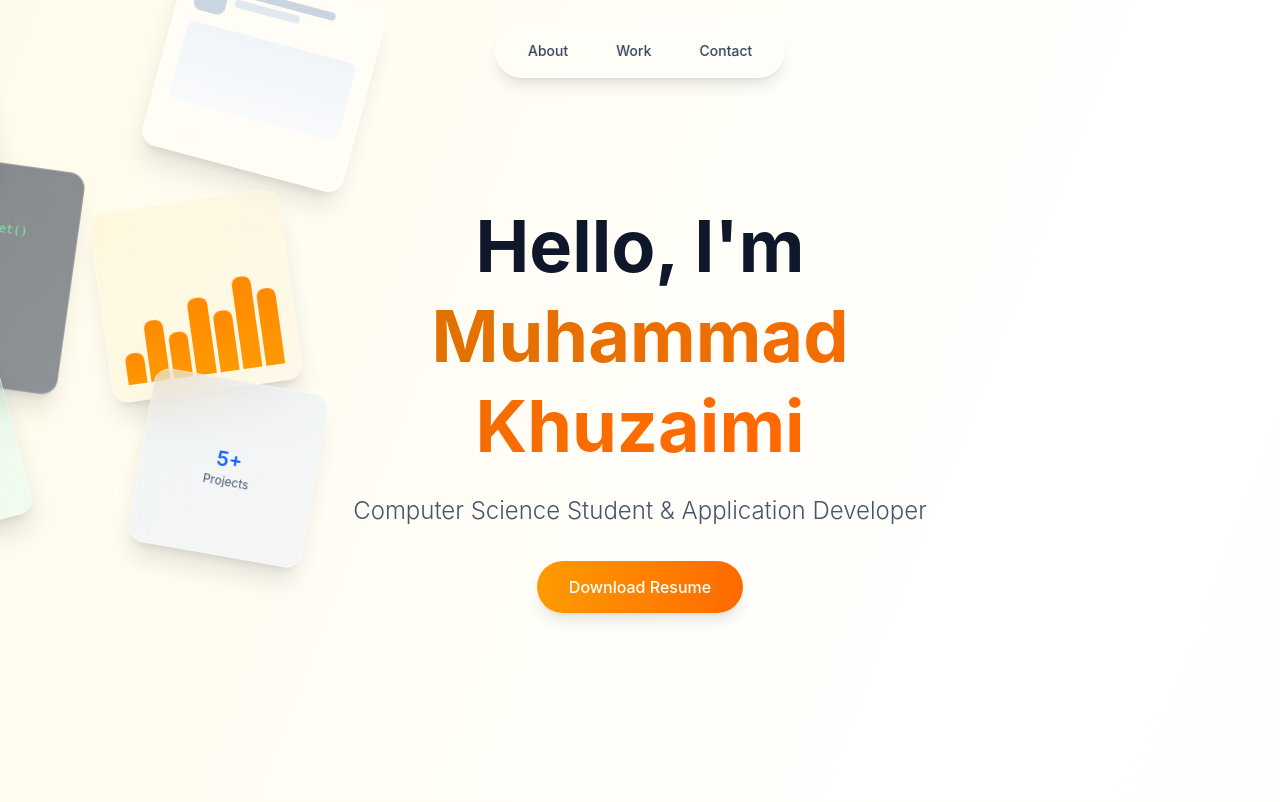
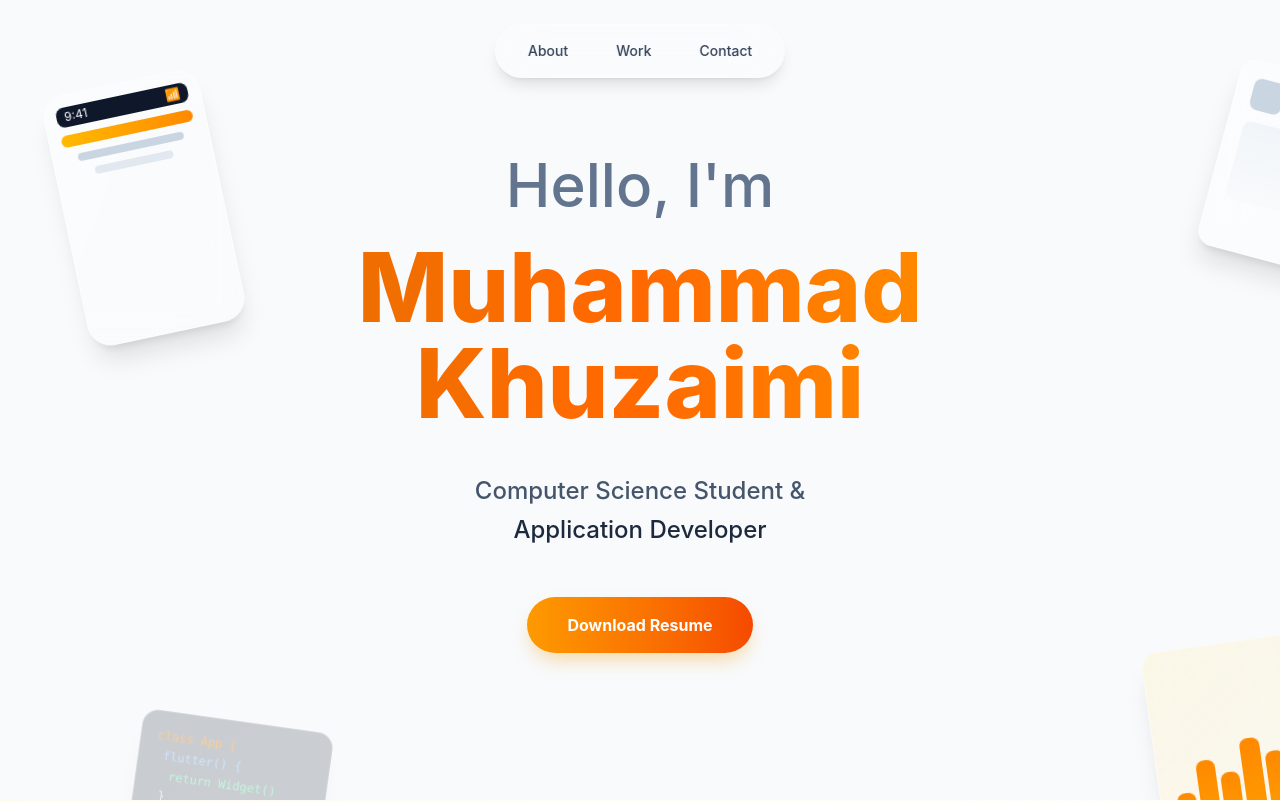
Before and after one commit to mkzbrs/portfolio, a Next.js app: page / in a window 1280 px wide. Shown: the top 802 px of the page. Built offline with nearby package versions, Linux system fonts and the light colour scheme.

Commit message:
fix hero section

```diff
--- a/src/components/Hero.tsx
+++ b/src/components/Hero.tsx
@@ -92,60 +92,67 @@ const GraphCard = ({ delay, rotation, x, y }: { delay: number; rotation: number;
 
 export default function Hero() {
   const handleDownload = () => {
-    window.open("/resume.pdf", "_blank");
   };
 
   return (
-    <section className="relative min-h-screen flex items-center justify-center px-4 sm:px-6 lg:px-8 overflow-hidden">
-      {/* Floating cards positioned absolutely */}
-      <div className="absolute inset-0 pointer-events-none">
-        {/* Top left cards */}
-        <MobileAppCard delay={0.3} rotation={-12} x={-180} y={-60} />
-        <CodeSnippetCard delay={0.4} rotation={8} x={-120} y={160} />
+    <section className="relative min-h-screen flex items-center justify-center px-4 sm:px-6 lg:px-8 overflow-hidden bg-slate-50">
 
-        {/* Top right cards */}
-        <WireframeCard delay={0.5} rotation={15} x={160} y={-20} />
-        <GraphCard delay={0.6} rotation={-8} x={100} y={200} />
-
-        {/* Bottom left cards */}
+      {/* 1. Animated Mesh Gradient*/}
+      <div className="absolute inset-0 overflow-hidden -z-10">
         <motion.div
-          initial={{ opacity: 0, scale: 0.8 }}
-          animate={{ opacity: 1, scale: 1 }}
-          transition={{ delay: 0.35, duration: 0.6 }}
-          whileHover={{ scale: 1.05 }}
-          style={{ rotate: -15, x: -160, y: 360 }}
-          className="absolute w-44 h-44 rounded-2xl bg-gradient-to-br from-emerald-100/40 to-teal-100/30 backdrop-blur-xl border border-white/40 shadow-xl p-4"
-        >
-          <div className="text-2xl font-bold text-emerald-600 mb-1">150+</div>
-          <div className="text-xs text-slate-600">Git Commits</div>
-        </motion.div>
-
-        {/* Bottom right cards */}
+          animate={{
+            scale: [1, 1.2, 1],
+            x: [0, 50, 0],
+            y: [0, 30, 0]
+          }}
+          transition={{ duration: 10, repeat: Infinity, ease: "linear" }}
+          className="absolute -top-[10%] -left-[10%] w-[500px] h-[500px] rounded-full bg-amber-200/30 blur-[100px]"
+        />
         <motion.div
-          initial={{ opacity: 0, scale: 0.8 }}
-          animate={{ opacity: 1, scale: 1 }}
-          transition={{ delay: 0.45, duration: 0.6 }}
-          whileHover={{ scale: 1.05 }}
-          style={{ rotate: 10, x: 140, y: 380 }}
-          className="absolute w-44 h-44 rounded-2xl bg-gradient-to-br from-blue-100/40 to-indigo-100/30 backdrop-blur-xl border border-white/40 shadow-xl p-4 flex items-center justify-center"
-        >
-          <div className="text-center">
-            <div className="text-xl font-semibold text-blue-600">5+</div>
-            <div className="text-xs text-slate-600">Projects</div>
-          </div>
-        </motion.div>
+          animate={{
+            scale: [1, 1.3, 1],
+            x: [0, -40, 0],
+            y: [0, -50, 0]
+          }}
+          transition={{ duration: 15, repeat: Infinity, ease: "linear" }}
+          className="absolute -bottom-[10%] -right-[10%] w-[600px] h-[600px] rounded-full bg-orange-200/20 blur-[120px]"
+        />
       </div>
 
-      {/* Central content */}
-      <div className="relative z-10 max-w-2xl mx-auto text-center">
+      {/* 2. Floating Cards*/}
+      <div className="absolute inset-0 pointer-events-none hidden md:block">
+        {/* Top Left - Move further out */}
+        <div className="absolute top-20 left-[5%]">
+           <MobileAppCard delay={0.3} rotation={-12} x={0} y={0} />
+        </div>
+
+        {/* Bottom Left */}
+        <div className="absolute bottom-20 left-[10%] opacity-40">
+           <CodeSnippetCard delay={0.4} rotation={8} x={0} y={0} />
+        </div>
+
+        {/* Top Right */}
+        <div className="absolute top-20 right-[5%]">
+           <WireframeCard delay={0.5} rotation={15} x={0} y={0} />
+        </div>
+
+        {/* Bottom Right */}
+        <div className="absolute bottom-40 right-[10%]">
+           <GraphCard delay={0.6} rotation={-8} x={0} y={0} />
+        </div>
+      </div>
+
+      {/* 3. Central Content */}
+      <div className="relative z-10 max-w-4xl mx-auto text-center">
         <motion.div
           initial={{ opacity: 0, y: 20 }}
           animate={{ opacity: 1, y: 0 }}
           transition={{ duration: 0.8 }}
+          className="flex flex-col items-center"
         >
-          <h1 className="text-5xl sm:text-6xl lg:text-7xl font-bold text-slate-900 mb-6 leading-tight">
-            Hello, I'm{" "}
-            <span className="text-transparent bg-clip-text bg-gradient-to-r from-amber-600 to-orange-500">
+          <h1 className="text-4xl sm:text-5xl lg:text-6xl font-bold text-slate-900 leading-tight">
+            <span className="block mb-2 text-slate-500 font-medium">Hello, I'm</span>
+            <span className="block text-5xl sm:text-7xl lg:text-8xl font-extrabold text-transparent bg-clip-text bg-gradient-to-r from-amber-600 via-orange-500 to-amber-500 py-2">
               Muhammad Khuzaimi
             </span>
           </h1>
@@ -155,21 +162,21 @@ export default function Hero() {
           initial={{ opacity: 0, y: 20 }}
           animate={{ opacity: 1, y: 0 }}
           transition={{ delay: 0.1, duration: 0.8 }}
-          className="text-xl sm:text-2xl text-slate-600 mb-12 font-light"
+          className="text-xl sm:text-2xl text-slate-600 mt-8 mb-12 font-medium max-w-xl mx-auto leading-relaxed"
         >
-          Computer Science Student & Application Developer
+          Computer Science Student & <br className="hidden sm:block" />
+          <span className="text-slate-800">Application Developer</span>
         </motion.p>
 
         <motion.a
           href="/resume.pdf"
-          download="resume.pdf"
+          download="Muhammad_Khuzaimi_Resume.pdf"
           initial={{ opacity: 0, y: 20 }}
           animate={{ opacity: 1, y: 0 }}
           transition={{ delay: 0.2, duration: 0.8 }}
           whileHover={{ scale: 1.05 }}
           whileTap={{ scale: 0.95 }}
-          onClick={handleDownload}
-          className="px-8 py-4 bg-gradient-to-r from-amber-500 to-orange-500 text-white font-medium rounded-full shadow-lg hover:shadow-xl transition-shadow"
+          className="inline-block px-10 py-4 bg-gradient-to-r from-amber-500 to-orange-600 text-white font-bold rounded-full shadow-[0_10px_20px_-5px_rgba(245,158,11,0.4)] hover:shadow-[0_20px_30px_-10px_rgba(245,158,11,0.5)] transition-all cursor-pointer"
         >
           Download Resume
         </motion.a>
--- a/src/components/Work.tsx
+++ b/src/components/Work.tsx
@@ -6,7 +6,7 @@ import ProjectCard from "./ProjectCard";
 
 const projects = [
   {
-    title: "Self-Hosted Private Cloud",
+    title: "Private Cloud",
     description:
       "A personal, secure cloud storage system deployed on a Raspberry Pi 5 (8GB RAM) with a Penta SATA HAT and 4TB HDD. Running on Ubuntu Server and securely routed through Cloudflare using a custom domain for reliable remote access and data management.",
     tags: ["Raspberry Pi", "Ubuntu Server", "Cloudflare", "Self-Hosted"],
@@ -14,7 +14,7 @@ const projects = [
     liveLink: "https://cloud.mkzbrs.com",
   },
   {
-    title: "Portfolio & Personal Brand",
+    title: "Portfolio Website",
     description:
       "A modern, responsive portfolio website showcasing my projects and professional journey. Built with Next.js, TypeScript, and Tailwind CSS, featuring smooth animations and glassmorphic design elements.",
     tags: ["Next.js", "React", "TypeScript", "Tailwind"],
```
